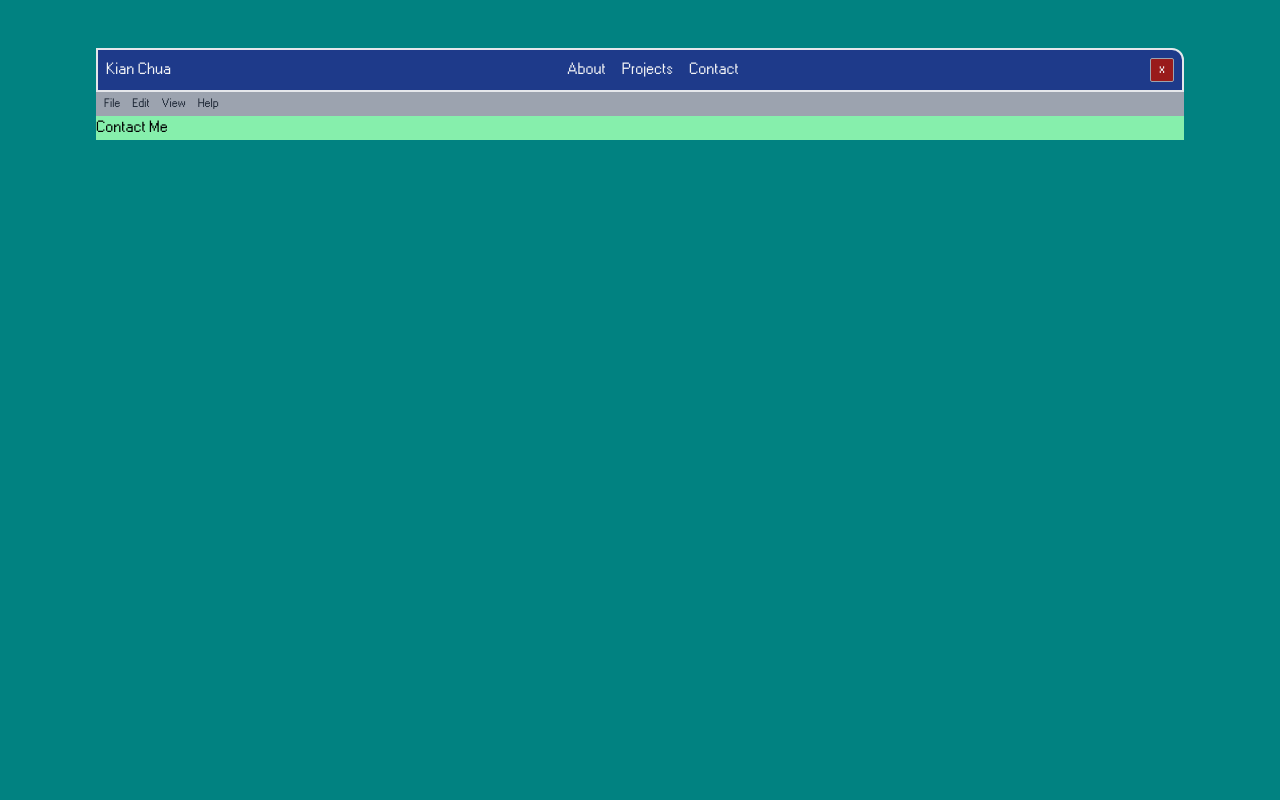
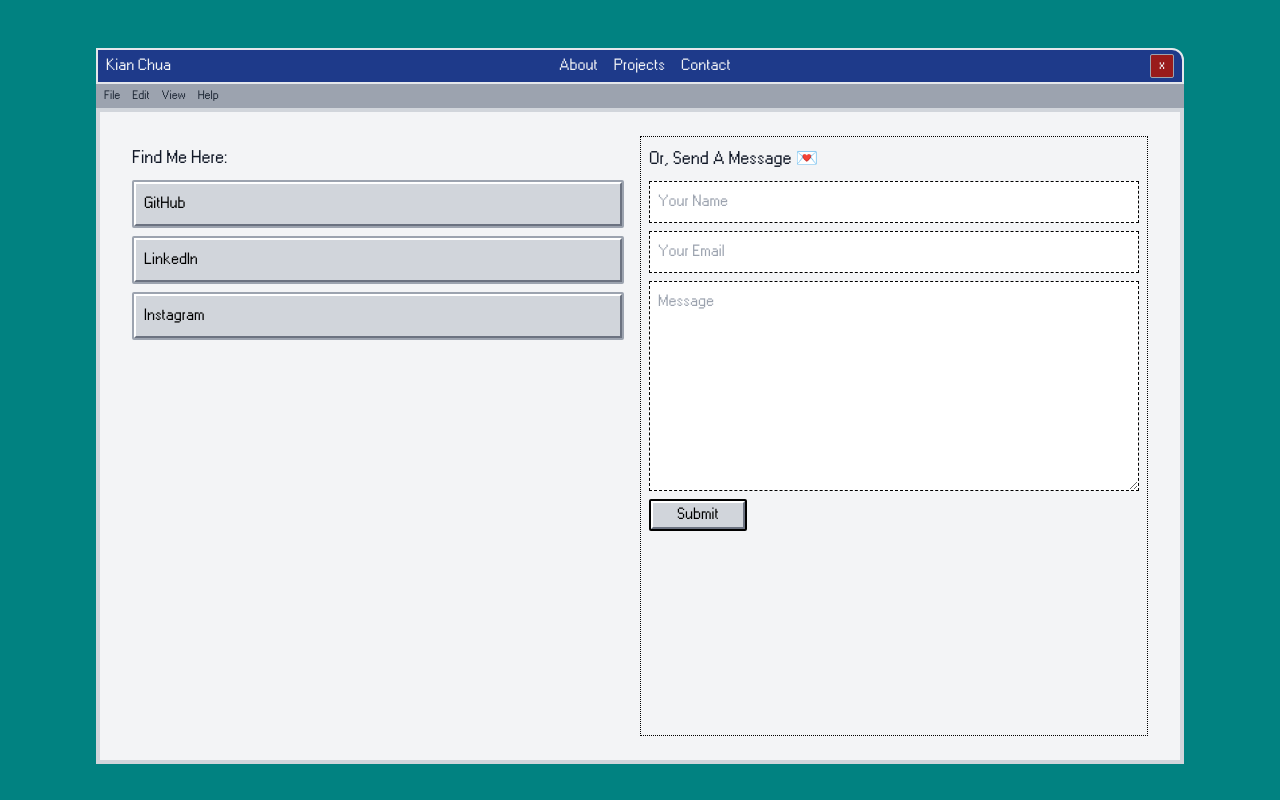
Before and after one commit to kodename-kian/portfolio, a Next.js app: page /contact in a window 1280 px wide. Built offline with nearby package versions, Linux system fonts and the light colour scheme.

Commit message:
contact page frontend complete

```diff
--- a/src/app/contact/page.tsx
+++ b/src/app/contact/page.tsx
@@ -1,11 +1,26 @@
 import React from "react";
+import Body from "@/components/Body";
+import Chunk from "@/components/Chunk";
+import ContactForm from "@/components/ContactForm";
 
 export default function Home() {
+    // TODO: logos for socials
     return (
-      <div className="bg-green-300">
-        <div>
-          Contact Me
+      <Body>
+        <div className="w-full md:h-full flex flex-col items-center md:flex-row md:justify-center p-2 md:p-4">
+          <div className="w-full md:h-full p-2 md:w-1/2">
+            <span className="text-lg"> Find Me Here: </span>
+            <Chunk href="https://github.com/kodename-kian" label="GitHub" />
+            <Chunk href="https://www.linkedin.com/in/kian-colin-chua/" label="LinkedIn" />
+            <Chunk href="https://www.instagram.com/kian.colin/" label="Instagram" />
+          </div>
+          <div className="w-full md:h-full md:w-1/2 m-2 border-dotted border border-black p-2">
+            <div className="w-full">
+              <span className="text-lg"> Or, Send A Message 💌 </span>
+              <ContactForm />
+            </div>
+          </div>
         </div>
-      </div>
+      </Body>
     );
   }
--- a/src/app/layout.tsx
+++ b/src/app/layout.tsx
@@ -22,8 +22,8 @@ export default function RootLayout({
   return (
     <html lang="en">
       <body className={font95.className}>
-        <main className="flex min-h-screen flex-col items-center bg-window">
-          <div className="w-full h-full md:pl-24 md:pr-24 p-12">
+        <main className="flex min-h-screen md:h-screen flex-col items-center bg-window">
+          <div className="w-full h-full md:pl-24 md:pr-24 p-12 mb-12">
             <Header />
             {children}
           </div>
--- a/src/app/page.tsx
+++ b/src/app/page.tsx
@@ -1,9 +1,11 @@
+import Body from "@/components/Body";
+
 export default function Home() {
   return (
-    <div className="border-4 border-gray-300 bg-gray-100 p-2 h-full">
-      <div>
-        Kian&apos;s Portfolio (stuff goes here)
+    <Body>
+      <div className="text-5xl mt-6">
+        Hi! I&apos;m Kian.
       </div>
-    </div>
+    </Body>
   );
 }
--- a/src/app/projects/page.tsx
+++ b/src/app/projects/page.tsx
@@ -1,11 +1,13 @@
 import React from "react";
+import Body from "@/components/Body";
+import Chunk from "@/components/Chunk";
 
 export default function Home() {
     return (
-      <div className="bg-green-300">
+      <Body>
         <div>
           My Projects
         </div>
-      </div>
+      </Body>
     );
   }
--- /dev/null
+++ b/src/components/Body.tsx
@@ -0,0 +1,13 @@
+import React from 'react';
+import { PropsWithChildren } from 'react'
+
+interface BodyProps {
+}
+
+export default function Body({children} : PropsWithChildren<BodyProps>) {
+    return (
+        <div className="border-4 border-gray-300 bg-gray-100 p-2 h-full text-gray-900">
+            {children}
+        </div>
+    );
+}
--- /dev/null
+++ b/src/components/Chunk.tsx
@@ -0,0 +1,19 @@
+import React from 'react';
+import Link from "next/link";
+
+interface ChunkProps {
+    href?: string,
+    label: string,
+}
+
+export default function Chunk({href, label} : ChunkProps) {
+    return (
+        <div className="w-full mt-2 mb-2 border-2 border-gray-400 active:border-black rounded-sm">
+            <a href={href} target="_blank" rel="noopener noreferrer"
+               className="w-full flex border-2 border-white border-b-gray-500 border-r-gray-500 active:border-transparent
+                          bg-gray-300 hover:bg-gray-400 p-2 text-black">
+                {label}
+            </a>
+        </div>
+    );
+}
--- /dev/null
+++ b/src/components/ContactForm.tsx
@@ -0,0 +1,32 @@
+"use client";
+
+import React from 'react';
+
+export default function ContactForm() {
+
+    const send = ((e : any) => {
+        e.preventDefault();
+        console.log("pressed");
+    });
+
+    // TODO: fix out-of-bounds when mobile horizontal view
+    return (
+        <form className="pt-2">
+            <div className="">
+                <input type="text" placeholder="Your Name" maxLength={60}
+                       className="w-full p-2 border border-dashed border-black mb-2" />
+                <input type="text" placeholder="Your Email" maxLength={60}
+                       className="w-full p-2 border border-dashed border-black mb-2" />
+                <textarea rows={8} placeholder="Message" maxLength={1200}
+                       className="w-full flex p-2 border border-dashed border-black mb-2" />
+                <div className="w-fit border-2 border-black rounded-sm">
+                    <button onClick={send}
+                            className="border-2 border-white border-b-gray-500 border-r-gray-500 active:border-transparent
+                                       bg-gray-300 hover:bg-gray-400 pl-6 pr-6 text-black">
+                        Submit
+                    </button>
+                </div>
+            </div>
+        </form>
+    );
+}
--- a/src/components/Header.tsx
+++ b/src/components/Header.tsx
@@ -3,19 +3,31 @@
 import React from "react";
 import Link from "next/link";
 
+interface NavLinkProps {
+    href: string,
+    label: string,
+}
+
+function NavLink({href, label} : NavLinkProps) {
+    // TODO: active navigation
+    return (
+        <Link href={href} className="p-1 pl-2 pr-2 hover:bg-blue-950 rounded-tr-lg"> {label} </Link>
+    );
+}
+
 export default function Header() {
     return (
         <div>
-            <nav className="w-full flex flex-row p-2 bg-blue-900 text-gray-100 border-2 rounded-tr-xl">
-                <div className="w-5/12">
-                    <Link href="/"> Kian Chua </Link>
+            <nav className="w-full flex flex-row pl-2 pr-2 bg-blue-900 text-gray-100 border-2 rounded-tr-xl">
+                <div className="w-5/12 pt-1 pb-1">
+                    Kian Chua
                 </div>
                 <div className="flex flex-1 flex-row justify-start">
-                    <Link className="pl-4" href="/"> About </Link>
-                    <Link className="pl-4" href="/projects"> Projects </Link>
-                    <Link className="pl-4" href="/contact"> Contact </Link>
+                    <NavLink href="/" label="About" />
+                    <NavLink href="/projects" label="Projects" />
+                    <NavLink href="/contact" label="Contact" />
                 </div>
-                <div className="flex justify-end items-center pl-2 pr-2 text-sm hidden md:block bg-red-800 rounded-sm border border-gray-400">
+                <div className="flex justify-end items-center mt-1 mb-1 pl-2 pr-2 text-sm hidden md:block bg-red-800 rounded-sm border border-gray-400">
                     x
                 </div>
             </nav>
```
